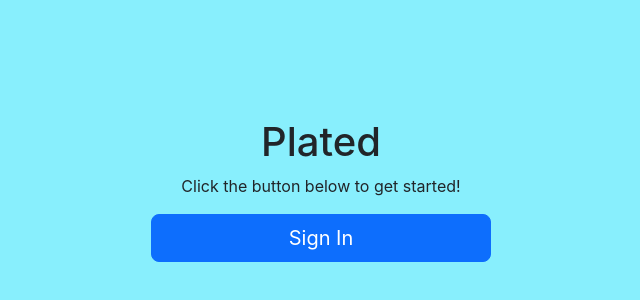
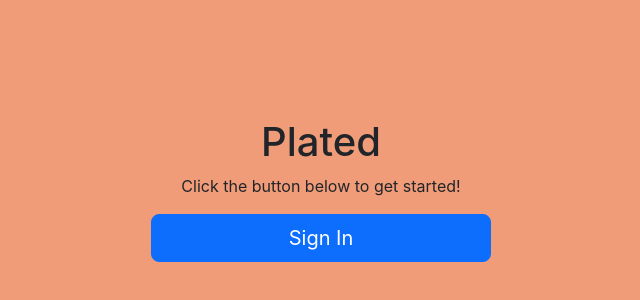
Before and after one commit to scamp925/Plated-Front-End-Capstone, a Next.js app: page / in a window 1280 px wide. Shown: the part 170-470 px from the top of the page, without its empty margins (319-959 px from the left). Built offline with nearby package versions, Linux system fonts and the light colour scheme; no server answers.

Commit message:
Changed background color of Plated

```diff
--- a/styles/globals.css
+++ b/styles/globals.css
@@ -18,5 +18,5 @@ a {
 }
 
 body {
-  background-color: #88effd;
+  background-color: #f19c79;
 }
```
